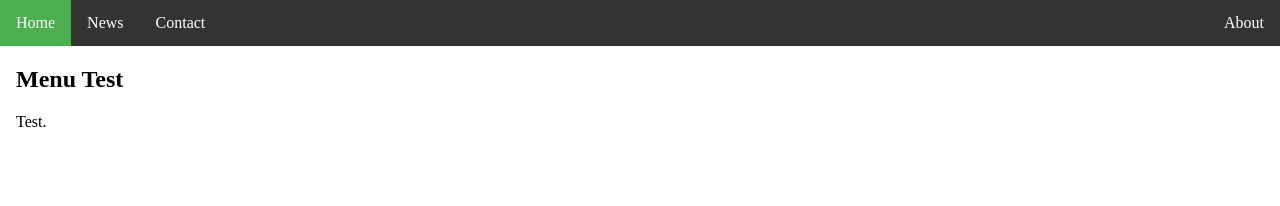
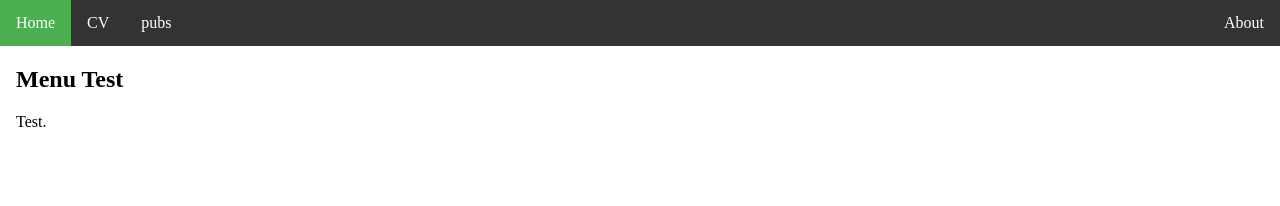
Before and after one commit to kevinjpatton/kevinjpatton.github.io, a Jekyll site: the page built from index.html, in a window 1280 px wide. Shown: the top 206 px of the page. Built offline with Jekyll 4.4.1, drawn with Linux system fonts in a browser that asks for light colours; Markdown is read by kramdown in place of the engine named in the settings.

Commit message:
Update default.html

```diff
--- a/_layouts/default.html
+++ b/_layouts/default.html
@@ -39,8 +39,8 @@ ul.topnav li.right {float: right;}
 
 <ul class="topnav">
   <li><a class="active" href="#home">Home</a></li>
-  <li><a href="#news">News</a></li>
-  <li><a href="#contact">Contact</a></li>
+  <li><a href="#cv">CV</a></li>
+  <li><a href="#pubs">pubs</a></li>
   <li class="right"><a href="#about">About</a></li>
 </ul>
 
```
